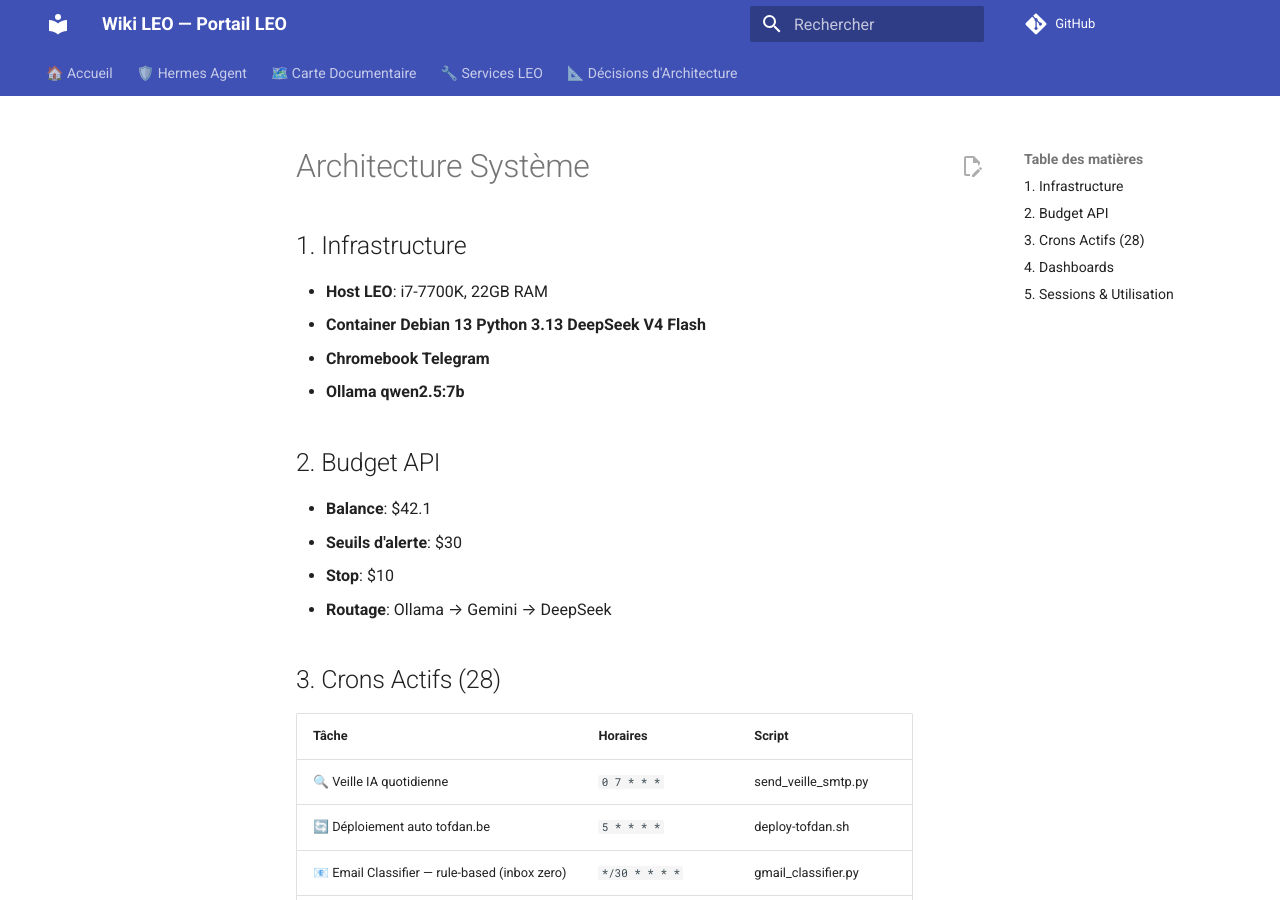
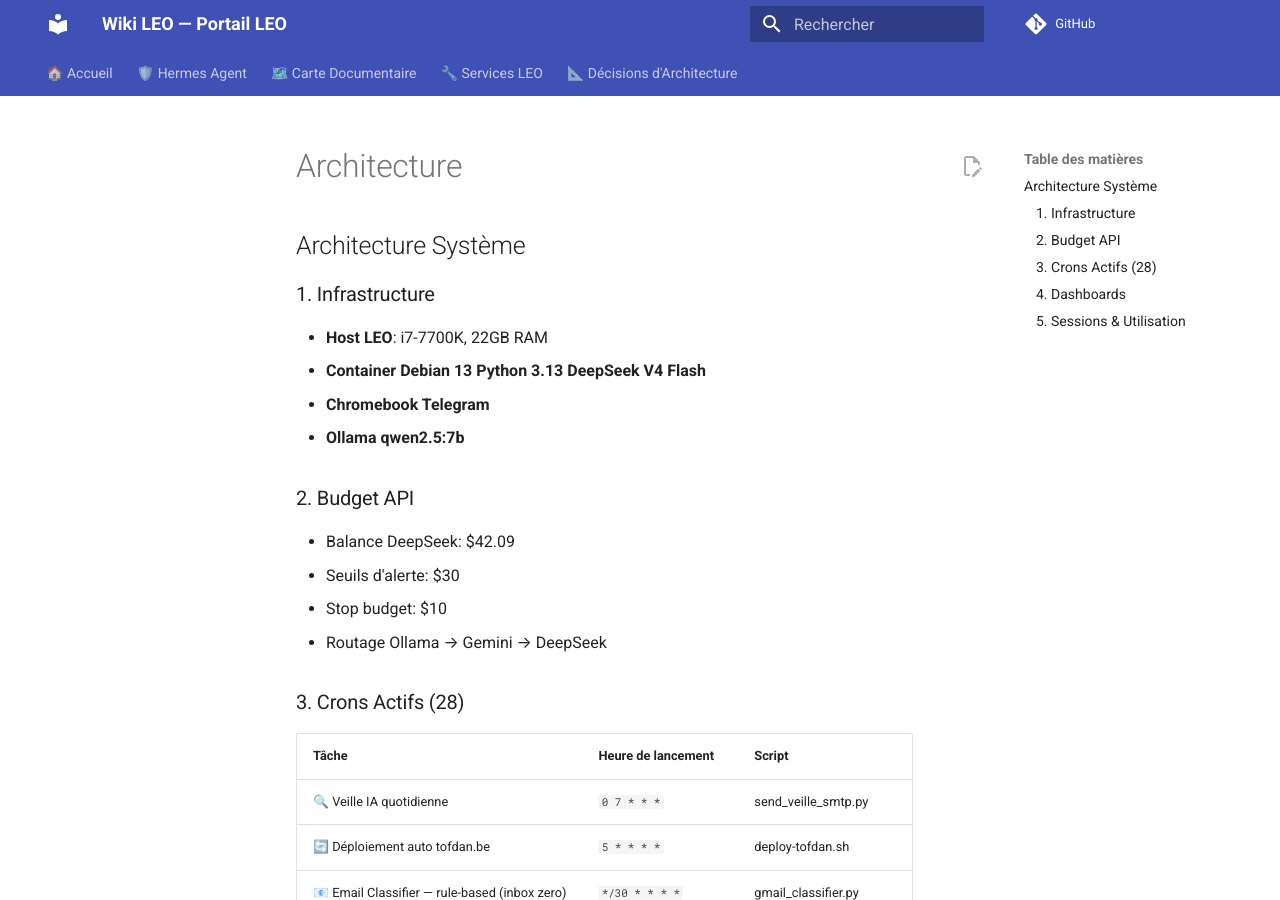
Before and after one commit to christophedanhier-hash/hermes-wiki, an MkDocs documentation site: the page built from docs/hermes/architecture.md, in a window 1280 px wide and 900 px high. Built offline with MkDocs 1.6.1 and Material for MkDocs 9.7.7, drawn with Linux system fonts in a browser that asks for light colours; comment, search, counter and statistics services are not loaded; some of the changed text lies outside the part shown.

```diff
--- a/docs/hermes/architecture.md
+++ b/docs/hermes/architecture.md
@@ -1,20 +1,20 @@
-# Architecture Système
+## Architecture Système
 
-## 1. Infrastructure
+### 1. Infrastructure
 - **Host LEO**: i7-7700K, 22GB RAM
 - **Container Debian 13 Python 3.13 DeepSeek V4 Flash**
 - **Chromebook Telegram**
 - **Ollama qwen2.5:7b**
 
-## 2. Budget API
-- **Balance**: $42.1
-- **Seuils d'alerte**: $30
-- **Stop**: $10
-- **Routage**: Ollama → Gemini → DeepSeek
+### 2. Budget API
+- Balance DeepSeek: $42.09
+- Seuils d'alerte: $30
+- Stop budget: $10
+- Routage Ollama → Gemini → DeepSeek
 
-## 3. Crons Actifs (28)
-| **Tâche** | **Horaires** | **Script** |
-| --- | --- | --- |
+### 3. Crons Actifs (28)
+| **Tâche** | **Heure de lancement** | **Script** |
+|-----------|------------------------|------------|
 | 🔍 Veille IA quotidienne | `0 7 * * *` | send_veille_smtp.py |
 | 🔄 Déploiement auto tofdan.be | `5 * * * *` | deploy-tofdan.sh |
 | 📧 Email Classifier — rule-based (inbox zero) | `*/30 * * * *` | gmail_classifier.py |
@@ -31,14 +31,14 @@
 | 🔧 LEO Maintenance quotidienne | `0 3 * * *` | leo-daily-maintenance.py |
 | 💾 LEO Backup quotidien → GDrive (script) | `0 6 * * *` |
 
-## 4. Dashboards
-- **crons**
-- **github**
-- **machines**
-- **wiki**
+### 4. Dashboards
+- crons
+- github
+- machines
+- wiki
 
-## 5. Sessions & Utilisation
-- **Total sessions**: 1493
-- **Total messages**: 23703
-- **Telegram**: 15 sessions
-- **Database size**: 185.1 MB
+### 5. Sessions & Utilisation
+- Total sessions: 1509
+- Total messages: 23767
+- Telegram: 15 sessions
+- Database size: 185.8 MB
```
Also changed, not shown: docs/hermes/changelog.md (+6 -6 lines).
